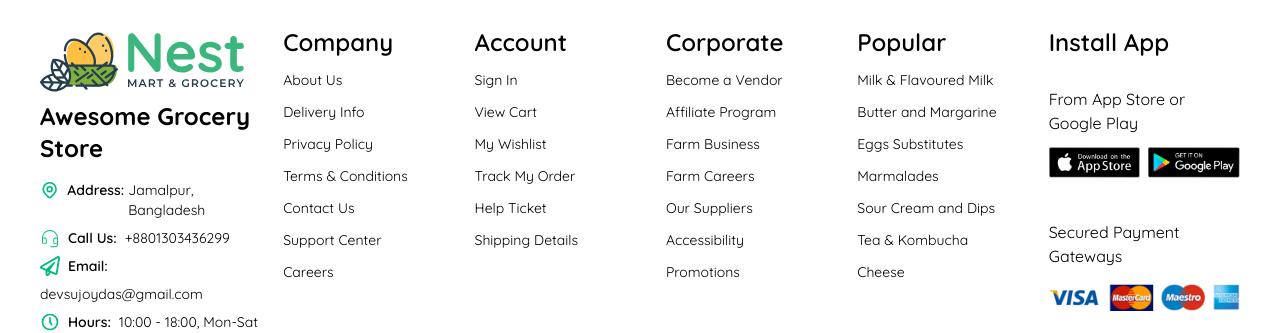
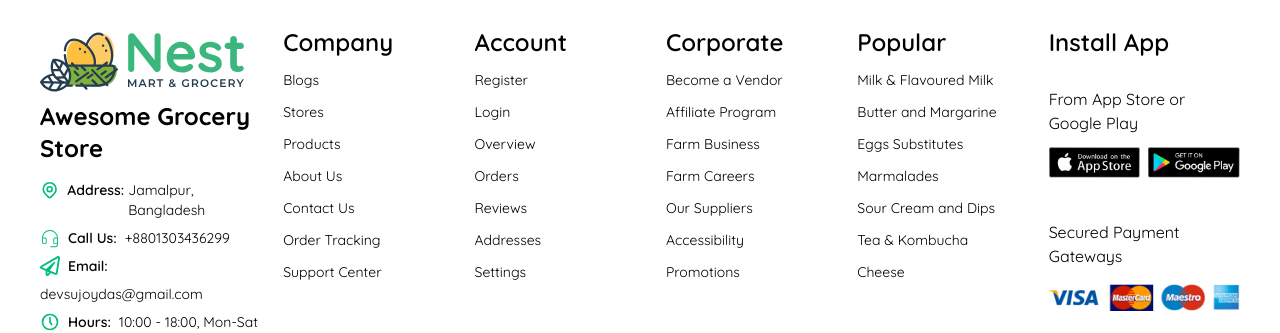
Before and after one commit to devsujoydas/nest-mart-grocery-client, a React (Vite) app: page /vendor-guide in a window 1280 px wide. Shown: the part 399-732 px from the top of the page. Built offline with nearby package versions, Linux system fonts and the light colour scheme.

Commit message:
update footer links

```diff
--- a/src/Shared/Footer/Footer.jsx
+++ b/src/Shared/Footer/Footer.jsx
@@ -87,24 +87,25 @@ const Footer = () => {
             {/* Company */}
             <motion.div className="flex flex-col gap-2 md:gap-3" variants={sectionVariants}>
               <h1 className="text-2xl font-semibold">Company</h1>
-              <a href="#none" className={footerBtnStyle}>About Us</a>
-              <a href="#none" className={footerBtnStyle}>Delivery Info</a>
-              <a href="#none" className={footerBtnStyle}>Privacy Policy</a>
-              <a href="#none" className={footerBtnStyle}>Terms & Conditions</a>
-              <a href="#none" className={footerBtnStyle}>Contact Us</a>
-              <a href="#none" className={footerBtnStyle}>Support Center</a>
-              <a href="#none" className={footerBtnStyle}>Careers</a>
+              <Link to="/blogs  " className={footerBtnStyle}>Blogs</Link>
+              <Link to="/stores" className={footerBtnStyle}>Stores</Link>
+              <Link to="/products" className={footerBtnStyle}>Products</Link>
+              <Link to="/about" className={footerBtnStyle}>About Us</Link>
+              <Link to="/contact" className={footerBtnStyle}>Contact Us</Link>
+              <Link to="/order/tracking" className={footerBtnStyle}>Order Tracking</Link>
+              <Link to="/contact" className={footerBtnStyle}>Support Center</Link>
             </motion.div>
 
             {/* Account */}
             <motion.div className="flex flex-col gap-2 md:gap-3" variants={sectionVariants}>
               <h1 className="text-2xl font-semibold">Account</h1>
-              <a href="#code" className={footerBtnStyle}>Sign In</a>
-              <a href="#code" className={footerBtnStyle}>View Cart</a>
-              <a href="#code" className={footerBtnStyle}>My Wishlist</a>
-              <a href="#code" className={footerBtnStyle}>Track My Order</a>
-              <a href="#code" className={footerBtnStyle}>Help Ticket</a>
-              <a href="#code" className={footerBtnStyle}>Shipping Details</a>
+              <Link to="/signup" className={footerBtnStyle}>Register</Link>
+              <Link to="/login" className={footerBtnStyle}>Login</Link>
+              <Link to="/account/overview" className={footerBtnStyle}>Overview</Link>
+              <Link to="/account/orders" className={footerBtnStyle}>Orders</Link>
+              <Link to="/account/reviews" className={footerBtnStyle}>Reviews</Link>
+              <Link to="/account/address" className={footerBtnStyle}>Addresses</Link>
+              <Link to="/account/accountSettings" className={footerBtnStyle}>Settings</Link>
             </motion.div>
 
             {/* Corporate */}
```
